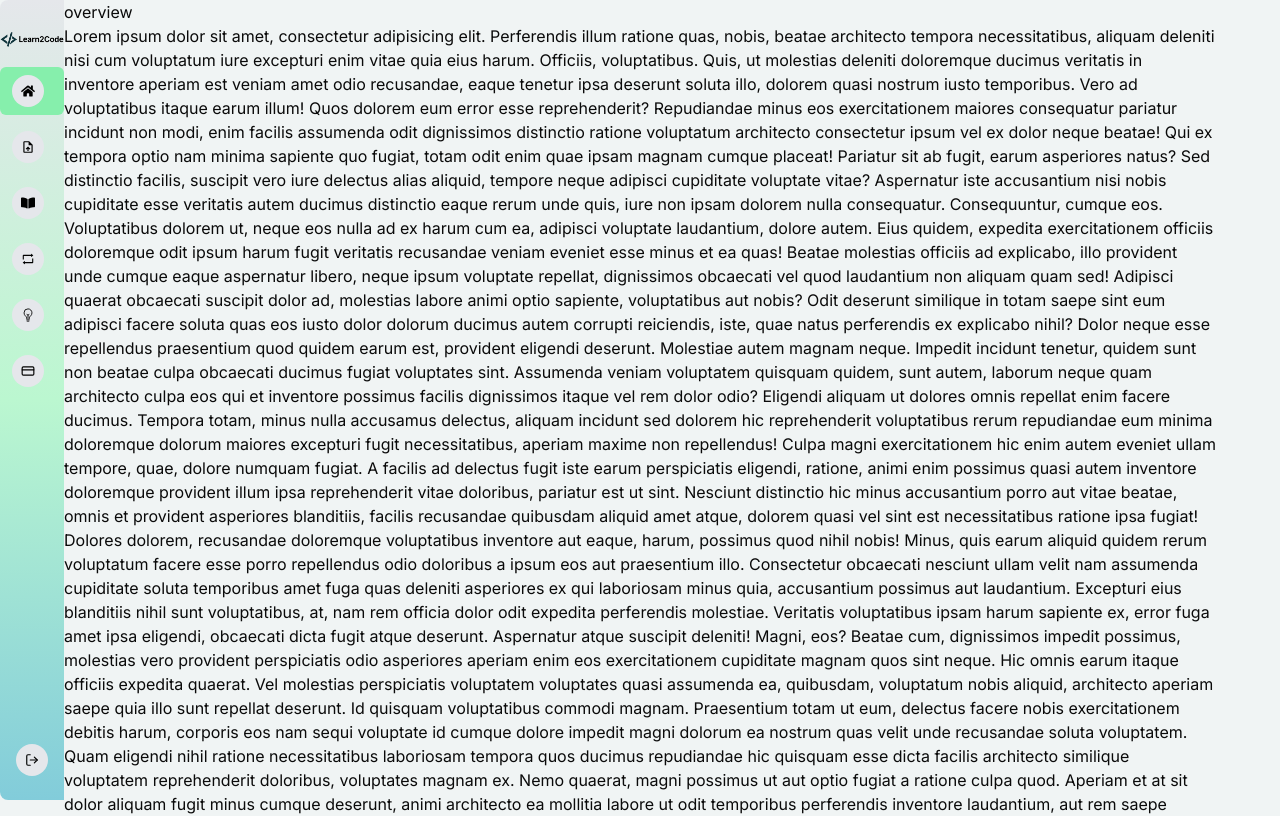
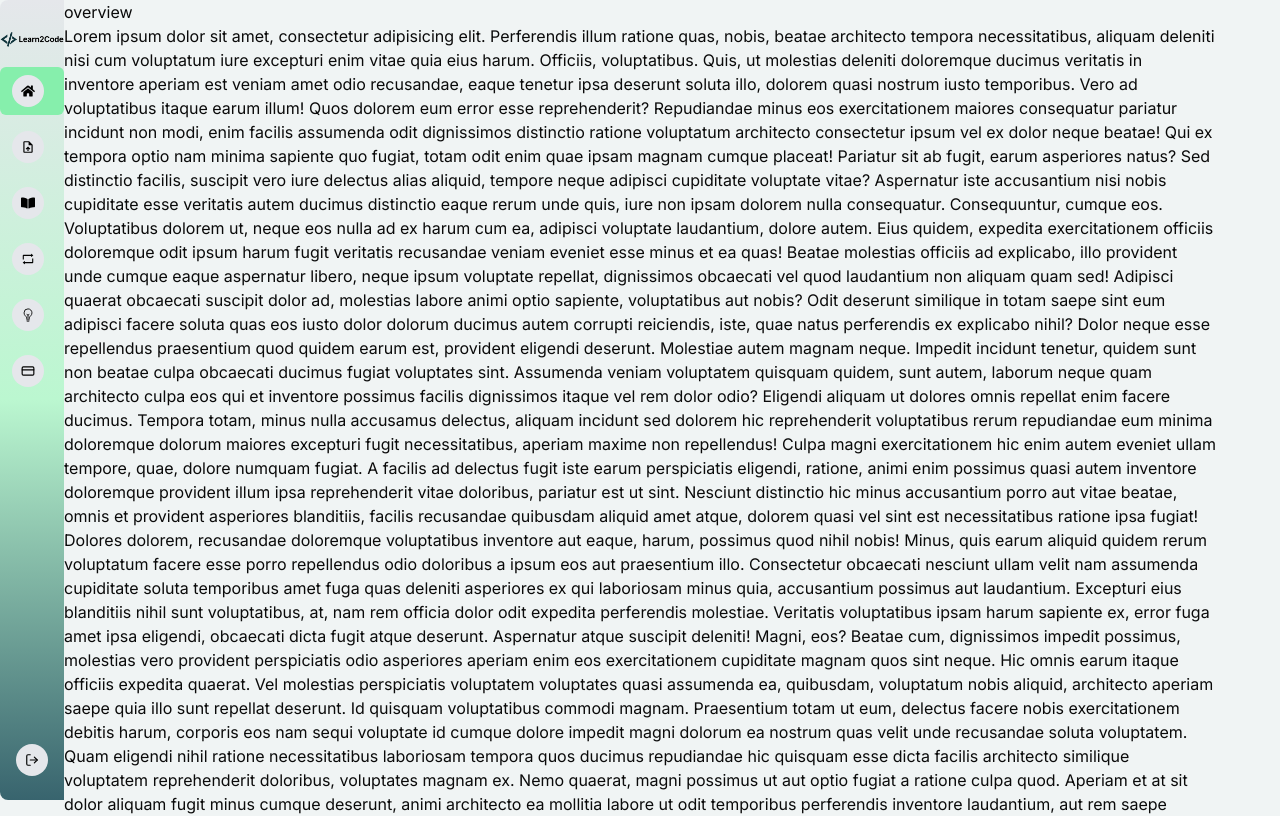
Before and after one commit to farhanpavel/Learn2Code, a Next.js app in the folder client/: page /userdashboard/overview in a window 1280 px wide. Shown: the top 816 px of the page. Built offline with nearby package versions, Linux system fonts and the light colour scheme.

Commit message:
sidebar added

```diff
--- a/client/src/components/Sidebar/page.tsx
+++ b/client/src/components/Sidebar/page.tsx
@@ -53,7 +53,7 @@ export default function Sidebar() {
       <nav
         onMouseEnter={() => setIsSidebarOpen(true)}
         onMouseLeave={() => setIsSidebarOpen(false)}
-        className={`sticky top-0 h-screen bg-gradient-to-b from-gray-200 via-green-200 to-[#82ccda] pt-4 transition-all duration-300 rounded-l-lg text-black ${
+        className={`sticky top-0 h-screen bg-gradient-to-b from-gray-200 via-green-200 to-[#38646e] pt-4 transition-all duration-300 rounded-l-lg text-black ${
           isSidebarOpen ? "w-64" : "w-16"
         }`}
       >
```
